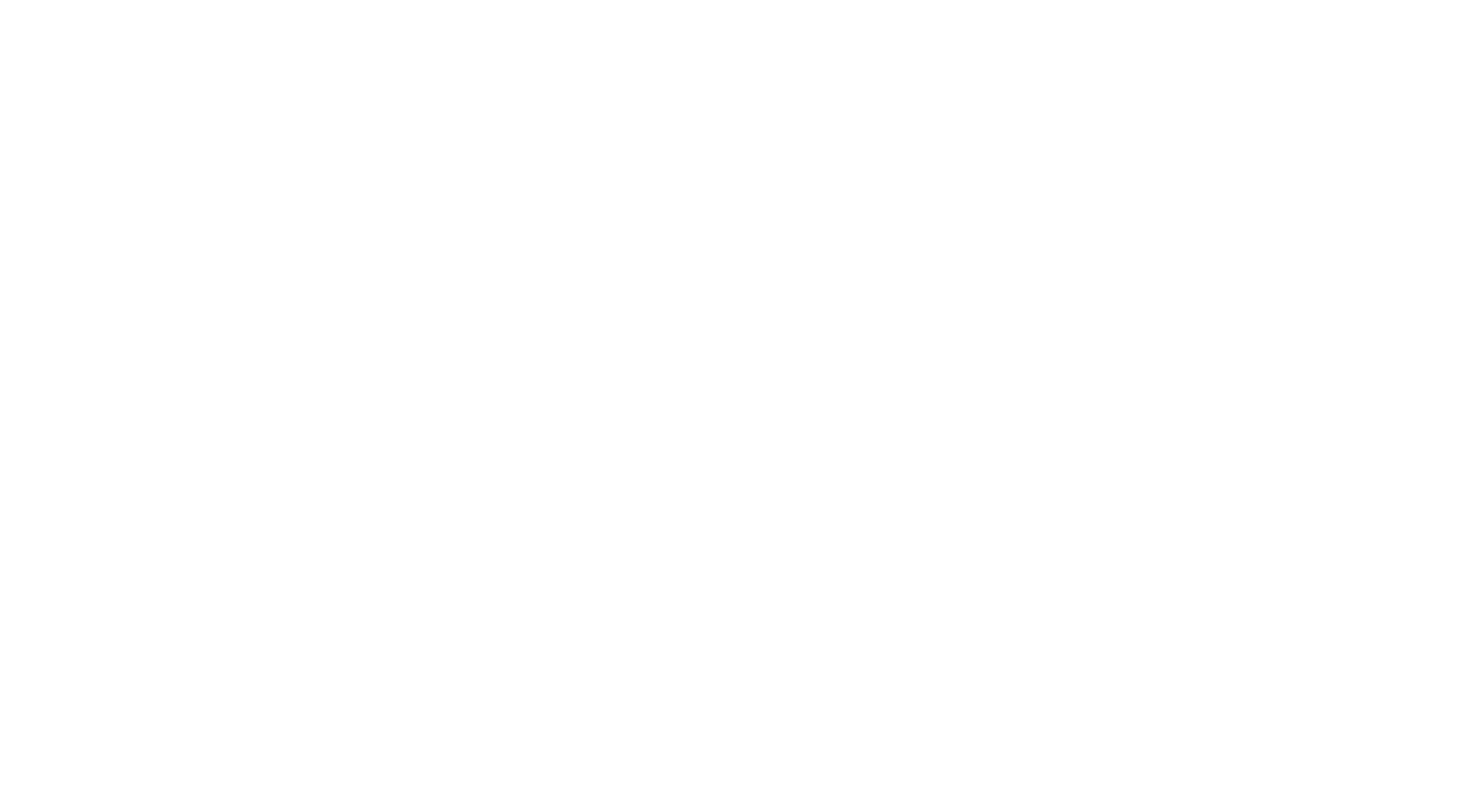
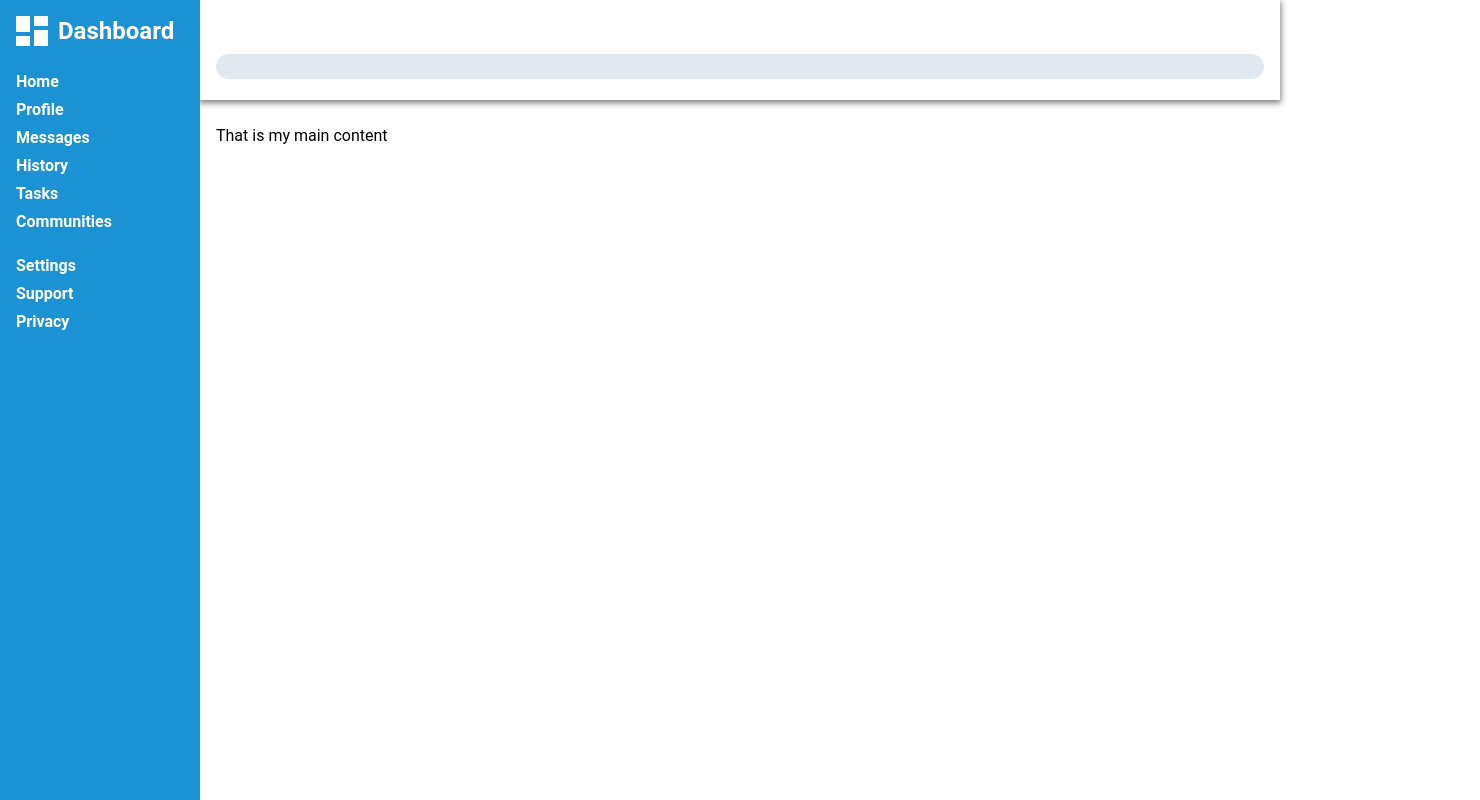
Before and after one commit to vlad-gby/admin-dashboard, a plain HTML site: page index.html in a window 1280 px wide. Shown: the whole page, 1480 px wide, since content can reach past the window. Drawn offline with Linux system fonts and the light colour scheme.

Commit message:
Basic framework with sidebar and header

```diff
--- a/index.html
+++ b/index.html
@@ -9,9 +9,45 @@
 </head>
 <body>
 
+  <nav>
+    <div class="logo">
+      <div class="logo-grid">
+        <div class="flex">
+          <div class="cell"></div>
+          <div class="cell"></div>
+        </div>
+        <div class="flex">
+          <div class="cell"></div>
+          <div class="cell"></div>
+        </div>
+      </div>
+      <h2>Dashboard</h2>
+    </div>
 
+    <div class="nav-gr1">
+      <div class="navbtn home">Home</div>
+      <div class="navbtn profile">Profile</div>
+      <div class="navbtn messages">Messages</div>
+      <div class="navbtn history">History</div>
+      <div class="navbtn tasks">Tasks</div>
+      <div class="navbtn communities">Communities</div>
+    </div>
+
+    <div class="nav-gr2">
+      <div class="navbtn settings">Settings</div>
+      <div class="navbtn support">Support</div>
+      <div class="navbtn privacy">Privacy</div>
+    </div>
+  </nav>
+
+  <header>
+    <div class="top-bar">
+      <div class="search-field"></div>
+    </div>
+  </header>
+
+  <main>That is my main content</main>
 
   <script src="script.js"></script>
-
 </body>
 </html>
--- a/style.css
+++ b/style.css
@@ -1,3 +1,104 @@
 *{
   box-sizing: border-box;
+
+  --nav-width: 200px;
+  --header-height: 100px;
+
+  --project-blue: #1a92d3;
+  --project-yellow: #F0B429;
+  --project-grey: #E2E8F0;
 }
+
+body{
+  font-family: 'Roboto', system-ui, sans-serif;
+}
+
+nav{
+  width: var(--nav-width);
+  padding: 12px;
+  height: 100vh;
+  position: fixed;
+  display: grid;
+  grid-template-rows: repeat(3, max-content);
+  gap: 28px;
+
+  background-color: var(--project-blue);
+  color: white;
+  padding: 16px;
+}
+
+.logo{
+  display: flex;
+  gap: 12px;
+  align-items: center;
+}
+.logo h2{
+  font-size: 24px;
+  font-weight: 700;
+}
+.logo-grid{
+  width: 30px;
+  height: 30px;
+  display: grid;
+  grid-template-columns: 14px 14px;
+  gap: 4px;
+}
+.flex{
+  display: flex;
+  flex-direction: column;
+  gap: 4px;
+}
+.flex:first-child{
+  flex-direction: column-reverse;
+}
+.cell{
+  background-color: white;
+  flex: 3;
+}
+.cell:first-child{
+  flex: 2;
+}
+
+.nav-gr1, .nav-gr2{
+  display: grid;
+  grid-template-rows: repeat(6, max-content);
+  gap: 12px;
+}
+.navbtn{
+  font-weight: 600;
+}
+
+header{
+  width: calc(100vw - var(--nav-width));
+  position: fixed;
+  z-index: -1;
+  left: var(--nav-width);
+  display: grid;
+  grid-template-rows: 1fr;
+
+  height: var(--header-height);
+  background-color: white;
+  box-shadow: 0 2px 6px 1px rgba(0, 0, 0, 0.5);
+  padding: 16px;
+}
+
+.top-bar{
+  display: flex;
+  align-items: center;
+  height: 100px;
+}
+
+.search-field{
+  flex: 1;
+  background-color: var(--project-grey);
+  border-radius: 100px;
+  height: 25px;
+}
+
+main{
+  position: relative;
+  left: var(--nav-width);
+  top: calc(var(--header-height) + 12px);
+
+  padding: 16px;
+}
```
